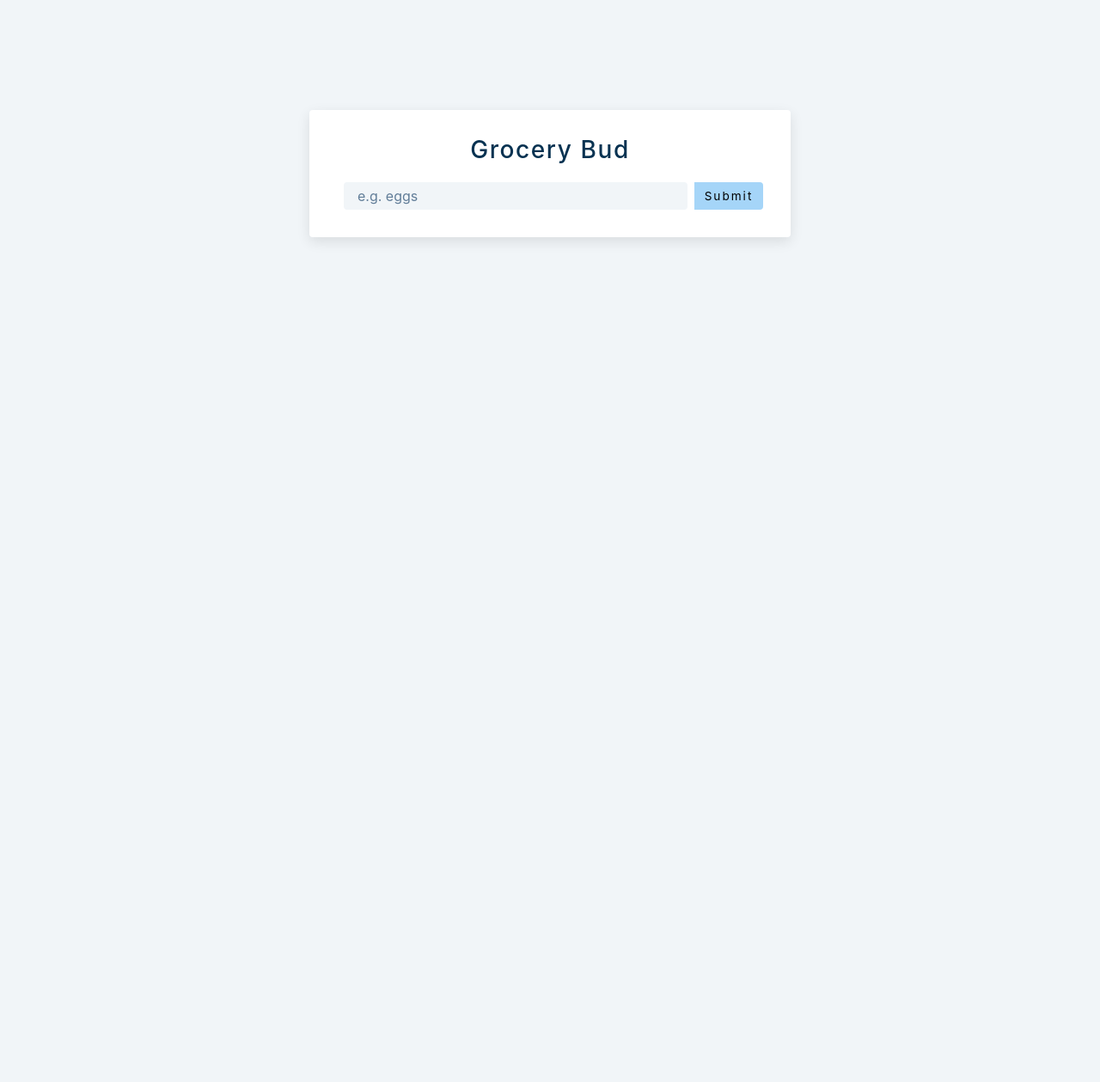
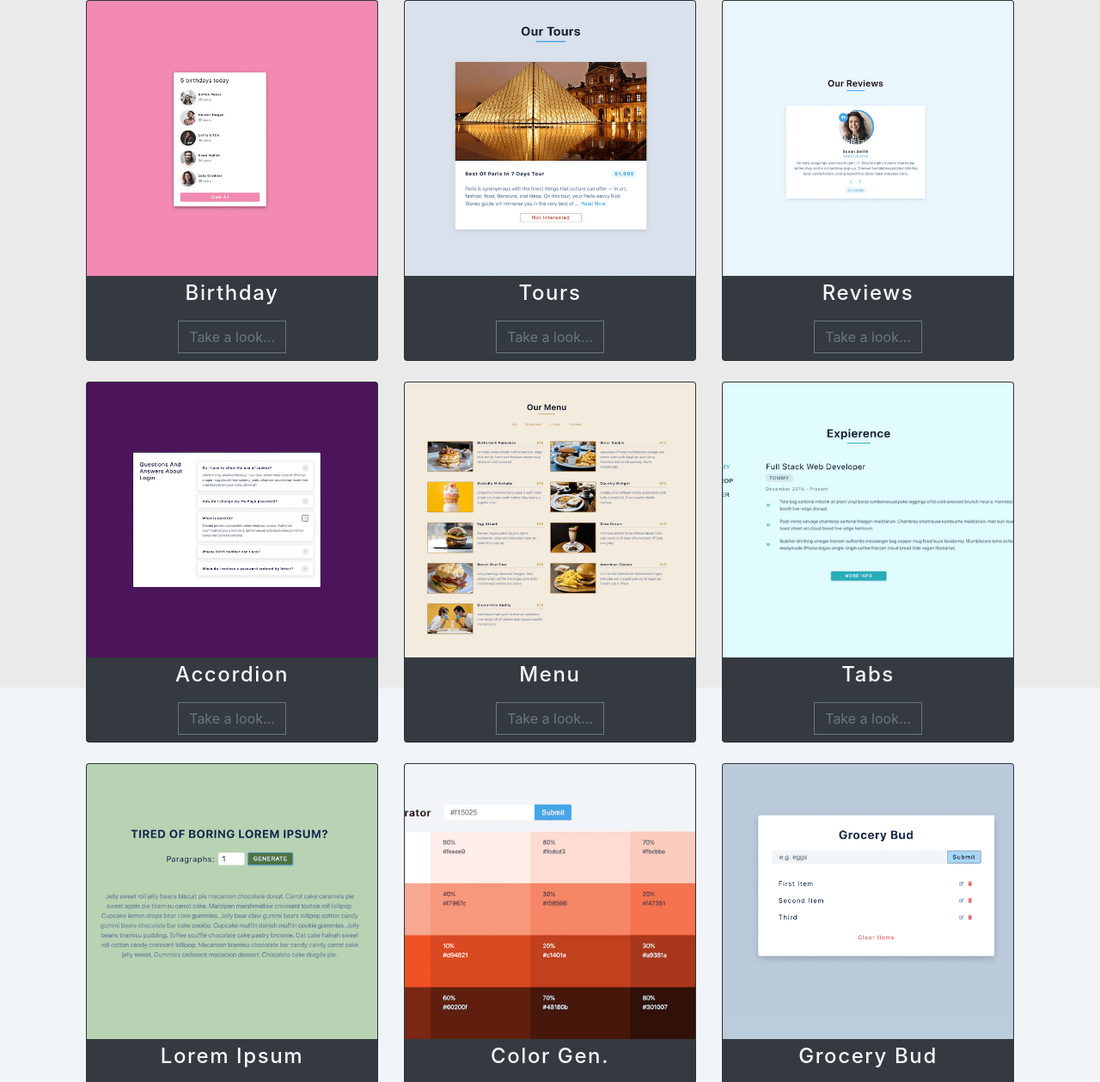
Before and after one commit to jmdc89/reactProjects, a React (Create React App) app: page / in a window 1280 px wide. Shown: the top 1259 px of the page at 86% size. Before the commit the page ends 800 px from the top, so only its background shows below. Built offline with nearby package versions, Linux system fonts and the light colour scheme.

Commit message:
grocery route

```diff
--- a/src/components/AppRouter.js
+++ b/src/components/AppRouter.js
@@ -10,6 +10,7 @@ import MenuApp from '../05menu/App';
 import Tabs from '../06tabs/App';
 import LoremIpsum from '../08loremipsum/App';
 import ColorGenerator from '../09colorgenerator/App';
+import Grocery from '../10grocerybud/App';
 
 
 
@@ -27,6 +28,7 @@ export const AppRouter = () => {
                     <Route path="/tabs" component={Tabs}/>
                     <Route path="/loremipsum" component={LoremIpsum}/>
                     <Route path="/colorgenerator" component={ColorGenerator}/>
+                    <Route path="/grocerybud" component={Grocery}/>
                     <Route exact path="/" component={AppCards}/>
                     <Route component={AppCards}/>
                 </Switch>
--- a/src/components/Cards.js
+++ b/src/components/Cards.js
@@ -10,6 +10,7 @@ import menu from '../assets/05menu.png';
 import tabs from '../assets/06tabs.png';
 import loremipsum from '../assets/08loremipsum.png';
 import colorgenerator from '../assets/09colorgenerator.png';
+import grocerybud from '../assets/10grocerybud.png';
 
 const cards = [
     {
@@ -60,6 +61,12 @@ const cards = [
         image: colorgenerator,
         route: "/colorgenerator"
     },
+    {
+        id:8,
+        title: 'Grocery Bud',
+        image: grocerybud,
+        route: "/grocerybud"
+    },
 ]
 
 function Cards() {
--- a/src/index.js
+++ b/src/index.js
@@ -6,13 +6,13 @@ import 'animate.css/animate.min.css';
 
 
 import { AppRouter } from './components/AppRouter';
-import Grocery from './10grocerybud/App';
+
 
 
 ReactDOM.render(
   <React.StrictMode>
-   {/* <AppRouter/> */}
-   <Grocery/>
+   <AppRouter/>
+
   </React.StrictMode>,
   document.getElementById('root')
 );
```
